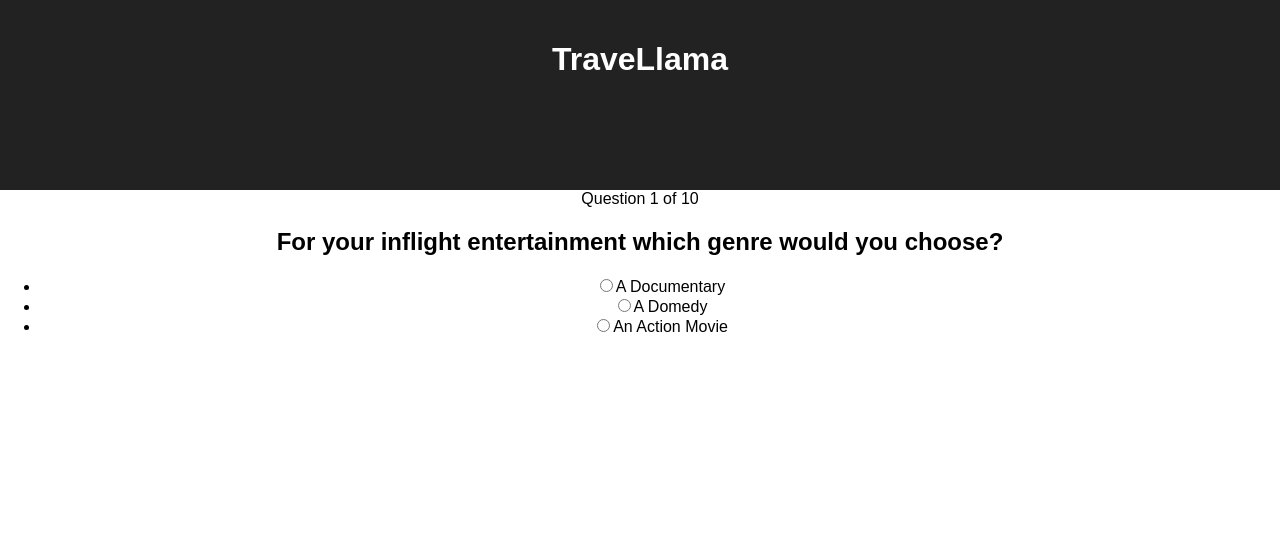
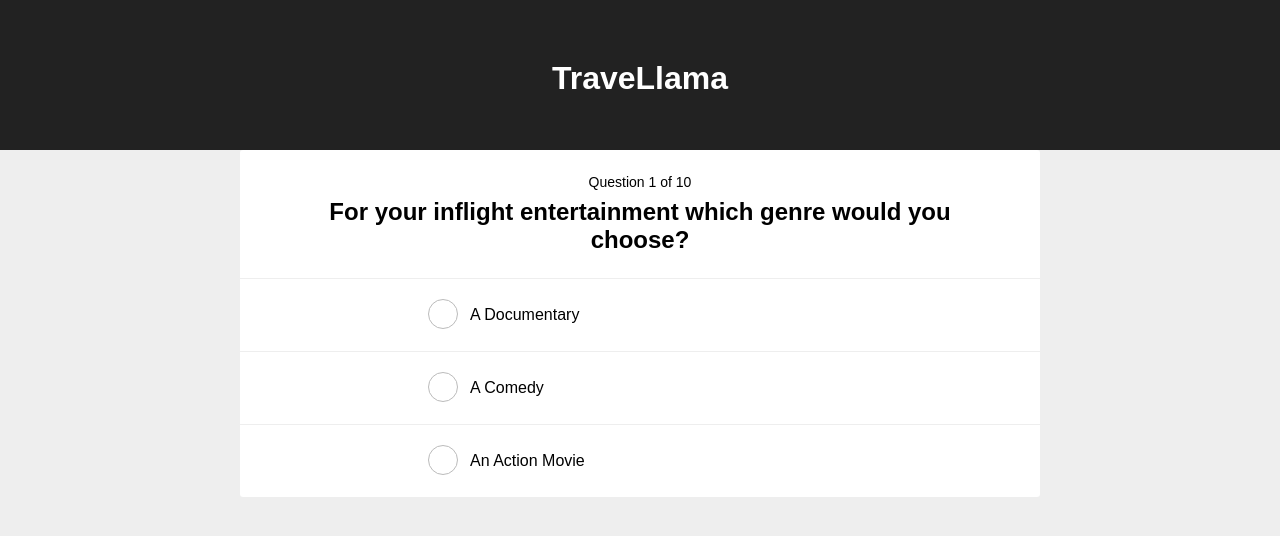
Before and after one commit to cheneus/ProjectRed, a React (Create React App) app in the folder client/: page / in a window 1280 px wide. Shown: the top 536 px of the page. Built offline with nearby package versions, Linux system fonts and the light colour scheme; no server answers.

Commit message:
style added to quiz

```diff
--- a/client/src/App.js
+++ b/client/src/App.js
@@ -18,9 +18,9 @@
      answerOptions: [],
      answer: '',
      answersCount: {
-       PersonA: 0,
-       PersonB: 0,
-       PersonC: 0
+       Laidback: 0,
+       Cultural: 0,
+       Adventurous: 0
      },
      result: ''
     };
--- a/client/src/components/Quiz/AnswerOption.js
+++ b/client/src/components/Quiz/AnswerOption.js
@@ -3,7 +3,7 @@
 
   function AnswerOption(props) {
     return (
-      <li className="answerOption">
+      <div className="answerOption">
         <input
           type="radio"
           className="radioCustomButton"
@@ -17,7 +17,7 @@
         <label className="radioCustomLabel" htmlFor={props.answerType}>
           {props.answerContent}
         </label>
-      </li>
+      </div>
     );
   }
 
--- a/client/src/components/Quiz/Result.js
+++ b/client/src/components/Quiz/Result.js
@@ -4,7 +4,7 @@
   function Result(props) {
     return (
       <div className="result">
-        You prefer <strong>{props.quizResult}</strong>!
+        You are a <strong>{props.quizResult}</strong> Llama!
       </div>
     );
   }
--- a/client/src/components/Quiz/quizQuestions.js
+++ b/client/src/components/Quiz/quizQuestions.js
@@ -4,15 +4,15 @@
         question: 'For your inflight entertainment which genre would you choose?',
         answers: [
                     {
-                        type: 'PersonA',
-                        content:'A Domedy'
+                        type: 'Laidback',
+                        content:'A Comedy'
                     },
                     {
-                        type: 'PersonB',
+                        type: 'Cultural',
                         content: 'A Documentary'
                     },
                     {
-                        type: 'PersonC',
+                        type: 'Adventurous',
                         content: 'An Action Movie'
                     }
                 ]
@@ -21,15 +21,15 @@
         question: 'Your ideal Friday night consists of..',
         answers: [
                     {
-                        type: 'PersonA',
+                        type: 'Laidback',
                         content: 'Netflix'
                     },
                     {
-                        type: 'PersonB',
+                        type: 'Cultural',
                         content: 'Drinks with your closest friends'
                     },
                     {
-                        type: 'PersonC',
+                        type: 'Adventurous',
                         content: 'Out until the sun comes up'
                     }
                 ]
@@ -38,15 +38,15 @@
         question: 'While on vacation your priority is to..',
         answers: [
                     {
-                        type: 'PersonA',
+                        type: 'Laidback',
                         content: 'Relax'
                     },
                     {
-                        type: 'PersonB',
+                        type: 'Cultural',
                         content: 'See as much of my destination as possible'
                     },
                     {
-                        type: 'PersonC',
+                        type: 'Adventurous',
                         content: 'Try something I\'ve never done before'
                     }
                 ]
@@ -55,15 +55,15 @@
         question: 'Which best describes your perfect date?',
         answers: [
                     {
-                        type: 'PersonA',
+                        type: 'Laidback',
                         content: 'Dinner and a Movie'
                     },
                     {
-                        type: 'PersonB',
+                        type: 'Cultural',
                         content: 'Browsing a local Art Show'
                     },
                     {
-                        type: 'PersonC',
+                        type: 'Adventurous',
                         content: 'Cocktails and Dancing'
                     }
                 ]
@@ -72,15 +72,15 @@
         question: 'What could you never travel without?',
         answers: [
                     {
-                        type: 'PersonA',
+                        type: 'Laidback',
                         content: 'A book'
                     },
                     {
-                        type: 'PersonB',
+                        type: 'Cultural',
                         content: 'My camera'
                     },
                     {
-                        type: 'PersonC',
+                        type: 'Adventurous',
                         content: 'Sneakers'
                     }
                 ]
@@ -89,15 +89,15 @@
         question: 'You prefer to spend time outdoors..',
         answers: [
                     {
-                        type: 'PersonA',
+                        type: 'Laidback',
                         content: 'Lounging in a hammock'
                     },
                     {
-                        type: 'PersonB',
+                        type: 'Cultural',
                         content: 'Browsing a Farmers Market'
                     },
                     {
-                        type: 'PersonC',
+                        type: 'Adventurous',
                         content: 'Hiking the nearest mountain'
                     }
                 ]
@@ -106,15 +106,15 @@
         question: 'Sunday mornings are for..',
         answers: [
                     {
-                        type: 'PersonA',
+                        type: 'Laidback',
                         content: 'Sleeping in'
                     },
                     {
-                        type: 'PersonB',
+                        type: 'Cultural',
                         content: 'Brunch'
                     },
                     {
-                        type: 'PersonC',
+                        type: 'Adventurous',
                         content: 'Spin Class'
                     }
                 ]
@@ -123,15 +123,15 @@
         question: 'Pick an item for your bucket list',
         answers: [
                     {
-                        type: 'PersonA',
+                        type: 'Laidback',
                         content: 'Watching the sunset over Santorini, Greece'
                     },
                     {
-                        type: 'PersonB',
+                        type: 'Cultural',
                         content: 'Taste your way through Italy'
                     },
                     {
-                        type: 'PersonC',
+                        type: 'Adventurous',
                         content: 'Hike Machu Picchu'
                     }
                 ]
@@ -140,15 +140,15 @@
         question: 'Looking through your vacation photos you will most likely see..',
         answers: [
                     {
-                        type: 'PersonA',
+                        type: 'Laidback',
                         content: 'Shots of the beach at sunset'
                     },
                     {
-                        type: 'PersonB',
+                        type: 'Cultural',
                         content: 'Close-ups of all the amazing food I ate'
                     },
                     {
-                        type: 'PersonC',
+                        type: 'Adventurous',
                         content: 'Clifftop selfies'
                     }
                 ]
@@ -157,15 +157,15 @@
         question: 'If you could dine with a historical figure who would you choose?',
         answers: [
                     {
-                        type: 'PersonA',
+                        type: 'Laidback',
                         content: 'My favorite Author'
                     },
                     {
-                        type: 'PersonB',
+                        type: 'Cultural',
                         content: 'A notorious celebrity'
                     },
                     {
-                        type: 'PersonC',
+                        type: 'Adventurous',
                         content: 'A famous inventor'
                     }
                 ]
--- a/client/src/index.css
+++ b/client/src/index.css
@@ -1,5 +1,134 @@
+* {
+  box-sizing: border-box;
+}
+
 body {
   margin: 0;
   padding: 0;
+  background: #eee;
   font-family: sans-serif;
 }
+
+.quiz {
+  position: relative;
+  max-width: 800px;
+  margin: 0 auto;
+  background: #fff;
+  border-radius: 3px;
+}
+
+@media (min-width: 769px) {
+  .container {
+    margin: 2.5rem auto;
+  }
+}
+
+/* Result Component */
+.result {
+  padding: 1.5rem 2.5rem;
+}
+
+/* Quiz Component */
+.answerOptions {
+  margin: 0;
+  padding: 0;
+  list-style: none;
+}
+
+/* QuestionCount Component */
+.questionCount {
+  padding: 1.5rem 2.5rem 0;
+  font-size: 14px;
+}
+
+/* Question Component */
+.question {
+  margin: 0;
+  padding: 0.5rem 2.5rem 1.5rem 2.5rem;
+}
+
+/* AnswerOption Component */
+.answerOption {
+  border-top: 1px solid #eee;
+}
+
+.answerOption:hover {
+  background-color: #eefbfe;
+}
+
+.radioCustomButton {
+    position: absolute;
+    width: auto;
+    opacity: 0;
+}
+
+.radioCustomButton,
+.radioCustomLabel {
+    display: inline-block;
+    vertical-align: middle;
+    cursor: pointer;
+}
+
+.radioCustomLabel {
+    text-align: left;
+    position: relative;
+    width: 500px;
+    margin: 0;
+    padding: 1.5rem 2.5rem 1.5rem 5rem;
+    font-size: 16px;
+    line-height: 1.5;
+}
+
+.radioCustomButton ~ .radioCustomLabel:before {
+    position: absolute;
+    top: 20px;
+    left: 38px;
+    width: 28px;
+    height: 28px;
+    content: '';
+    display: inline-block;
+    vertical-align: middle;
+    background: #fff;
+    border: 1px solid #bbb;
+    border-radius: 50%;
+    transition: all 0.3s;
+}
+
+.radioCustomButton:checked ~ .radioCustomLabel:before {
+    content: '';
+    background: #8BC53F url(./components/Quiz/icon-check.svg) no-repeat;
+    background-size: 27px;
+    border-color: #8BC53F;
+}
+
+/* Animation */
+.fade-enter {
+    opacity: 0;
+}
+
+.fade-enter.fade-enter-active {
+    opacity: 1;
+    transition: opacity 0.5s ease-in-out 0.3s;
+}
+
+.fade-leave {
+    position: absolute;
+    top: 0;
+    left: 0;
+    width: 100%;
+    opacity: 1;
+}
+
+.fade-leave.fade-leave-active {
+    opacity: 0;
+    transition: opacity 0.5s ease-in-out;
+}
+
+.fade-appear {
+    opacity: 0;
+}
+
+.fade-appear.fade-appear-active {
+    opacity: 1;
+    transition: opacity 0.5s ease-in-out;
+}
```
Also changed, not shown: client/src/components/Quiz/icon-check.svg (added).
